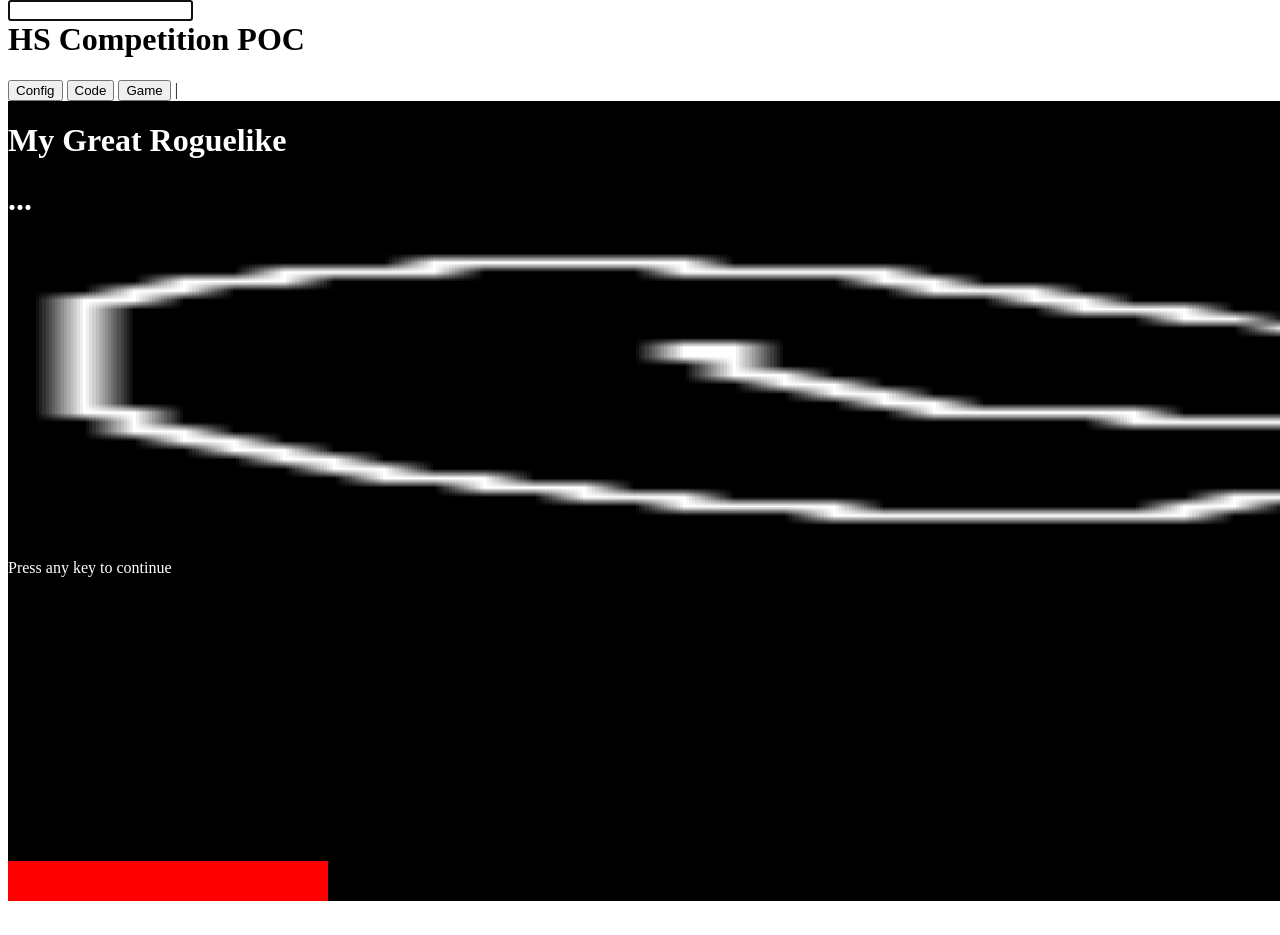
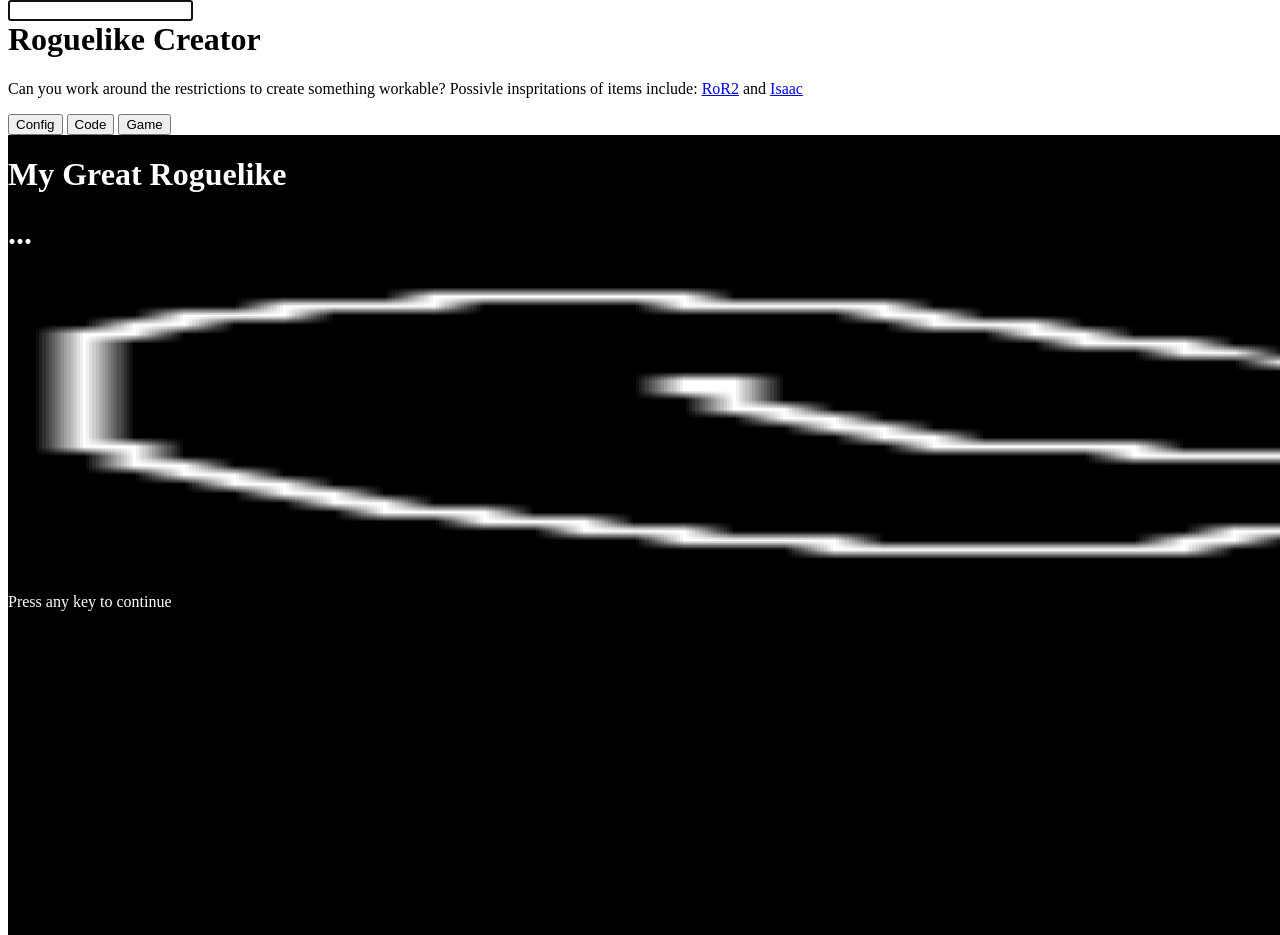
Before and after one commit to jillweynes/roguelike-maker, a plain HTML site: page index.html in a window 1280 px wide. Both pictures are taken after a click on the button "Game". Shown: the top 935 px of the page. Before the commit the page ends 901 px from the top, so only its background shows below. Drawn offline with Linux system fonts and the light colour scheme.

Commit message:
Update home page

```diff
--- a/game.js
+++ b/game.js
@@ -34,6 +34,8 @@ function start_game() {
     document.getElementById("start").style.display = "block";
     document.getElementById("list").innerHTML = "";
     document.getElementById("end").style.display = "none"
+    document.getElementById("maxhealth").style.display = "none"
+    document.getElementById("list").style.display = "none"
     playerhealth = 100;
     items = [];
     gameid = Math.random();
@@ -70,6 +72,10 @@ function create_game() {
     document.getElementById("block").style.display = "none";
     document.getElementById("gameout").style.display = "block";
     document.getElementById("items").style.display = "none";
+    document.getElementById("maxhealth").style.display = "block"
+    document.getElementById("list").style.display = "block"
+
+
 
     //Images
     var tileSet = document.createElement("img");
@@ -445,7 +451,7 @@ function create_game() {
             playerhealth -= 5;
         }
         updateUI();
-        runAll("on take damage", playerhealth, x, y, -1, -1)
+        runAll("on take damage", playerhealth, playerx, playery, -1, -1)
         updateUI();
     }
 
@@ -498,6 +504,8 @@ function getRepeatedElements(inputList) {
 function updateUI() {
     if (playerhealth < 0) {
         document.getElementById("end").style.display = "block"
+        document.getElementById("maxhealth").style.display = "none"
+        document.getElementById("list").style.display = "none"
     }
     document.getElementById("currhealth").style.width = (playerhealth / maxhealth) * 100 + "%"
     document.getElementById("maxhealth").style.width = maxhealth + "%"
--- a/index.html
+++ b/index.html
@@ -2,15 +2,16 @@
 <html>
 
 <head>
-	<title>HS Competition POC</title>
+	<title>Roguelike Creator</title>
 </head>
 
 <body onload="">
-	<h1>HS Competition POC</h1>
+	<h1>Roguelike Creator</h1>
+	<p>Can you work around the restrictions to create something workable?
+	Possivle inspritations of items include: <a href="https://breezewiki.com/riskofrain2/wiki/Items">RoR2</a> and <a href="https://www.tboi.com/rebirth">Isaac</a></p>
 	<button onclick="create_items()">Config</button>
 	<button onclick="create_blockly()">Code</button>
 	<button onclick="start_game()">Game</button>
-	<span>|</span>
 
 
 	<div style="position: absolute;">
@@ -37,7 +38,7 @@
 						</div>
 					</div>
 					<div
-						style=" position: absolute; background-color:rgba(255, 255, 255, 0.116); bottom:0; left:0; width:20%; height: 5%;">
+						style=" position: absolute; background-color:rgba(255, 255, 255, 0); bottom:0; left:0; width:20%; height: 5%;">
 						<div id="maxhealth" style="background-color: gray; height: 100%;">
 							<div id="currhealth" style="background-color: red; height: 100%;"></div>
 						</div>
```
